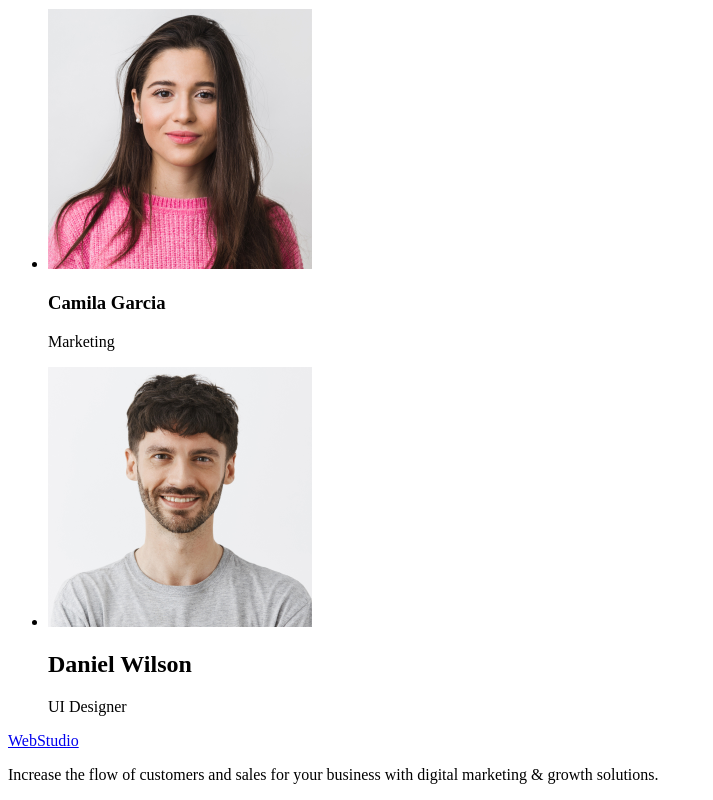
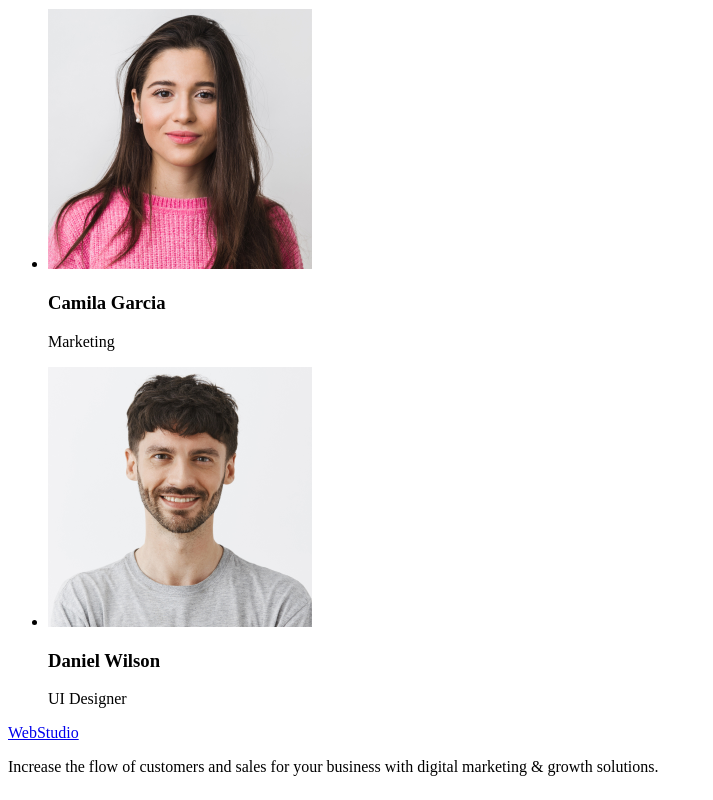
Before and after one commit to EugenioProkopenko/goit-markup-hw-01, a plain HTML site: page index.html in a window 1280 px wide. Shown: the part 1366-2166 px from the top of the page, without its empty margins (0-713 px from the left). Drawn offline with Linux system fonts and the light colour scheme.

Commit message:
add markup

```diff
--- a/index.html
+++ b/index.html
@@ -99,7 +99,7 @@
               alt="Daniel Wilson"
               width="264"
             />
-            <h2>Daniel Wilson</h2>
+            <h3>Daniel Wilson</h3>
             <p>UI Designer</p>
           </li>
         </ul>
```
